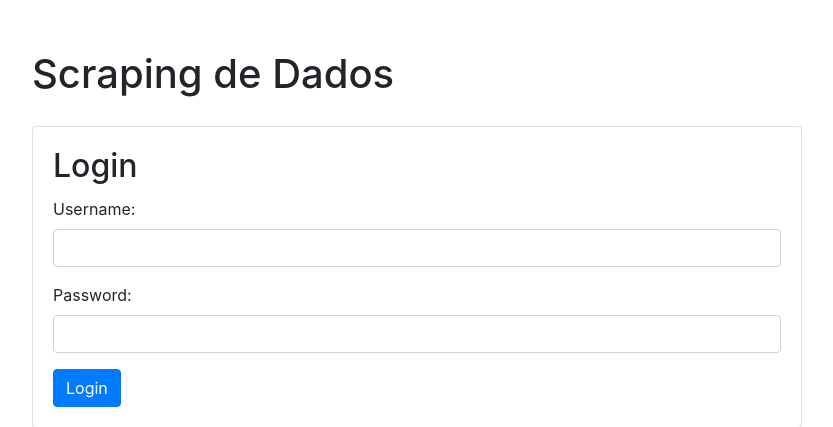
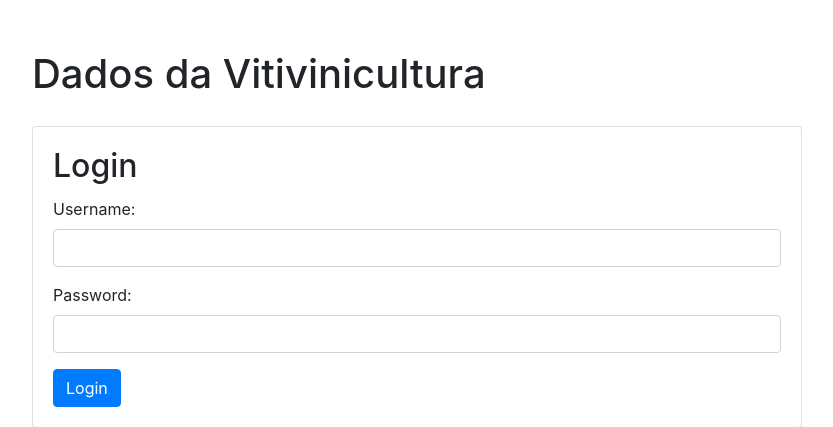
Before and after one commit to kirkgo/vinicultura-embrapa, a FastAPI app: page / in a window 1280 px wide. Shown: the top 427 px of the page, without its empty margins (223-1056 px from the left). Run offline with FastAPI, Linux system fonts and the light colour scheme; some libraries are stand-ins or nearby versions.

Commit message:
Update title

```diff
--- a/templates/index.html
+++ b/templates/index.html
@@ -3,7 +3,7 @@
 <head>
     <meta charset="UTF-8">
     <meta name="viewport" content="width=device-width, initial-scale=1.0">
-    <title>Scraping de Dados</title>
+    <title>Dados da Vitivinicultura</title>
     <link rel="stylesheet" href="https://maxcdn.bootstrapcdn.com/bootstrap/4.5.2/css/bootstrap.min.css">
     <style>
         body {
@@ -39,7 +39,7 @@
 <body>
     <div class="container">
         <div class="logout-container">
-            <h1>Scraping de Dados</h1>
+            <h1>Dados da Vitivinicultura</h1>
             <button id="logout-button" class="btn btn-danger" onclick="logout()" style="display: none;">Logout</button>
         </div>
 
```
